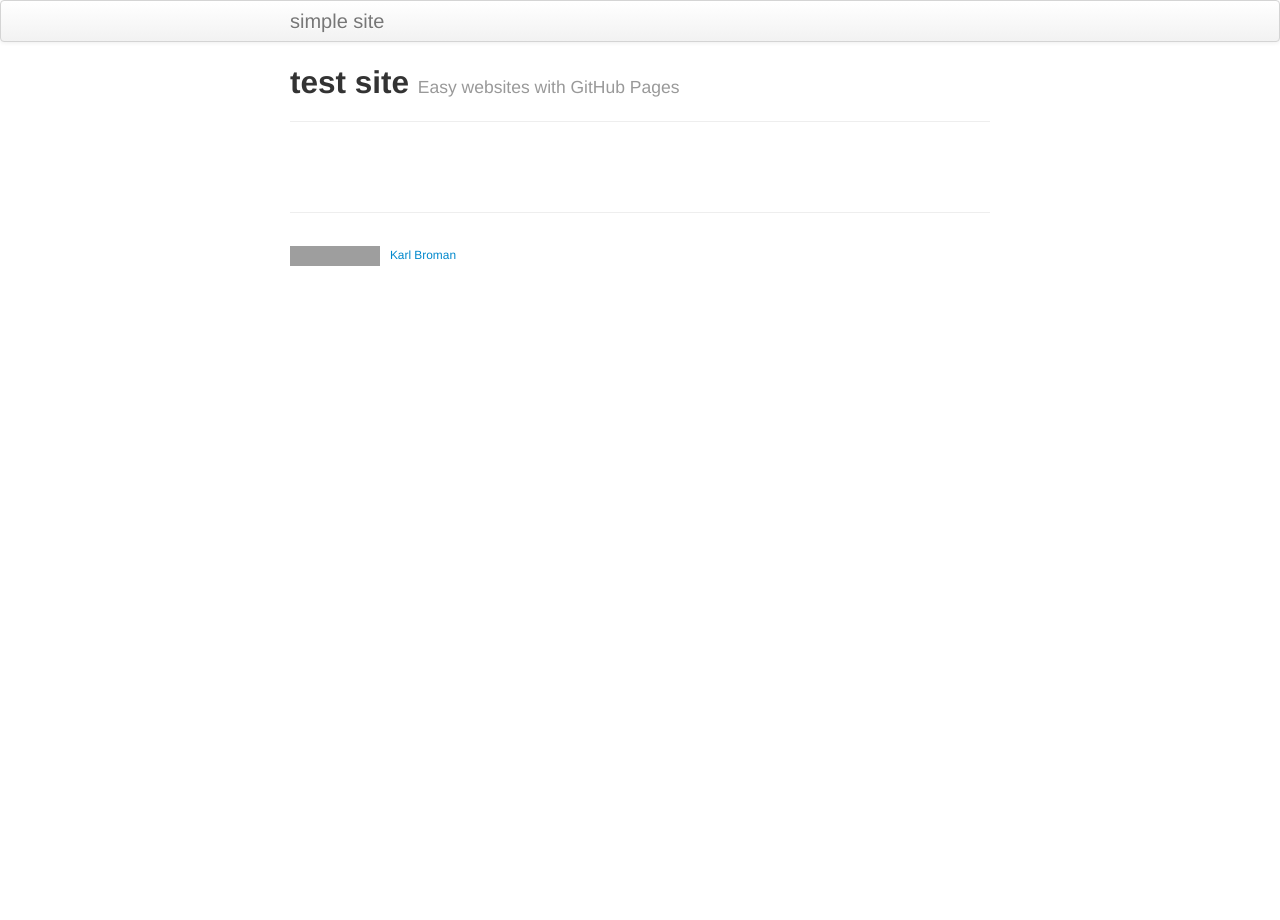
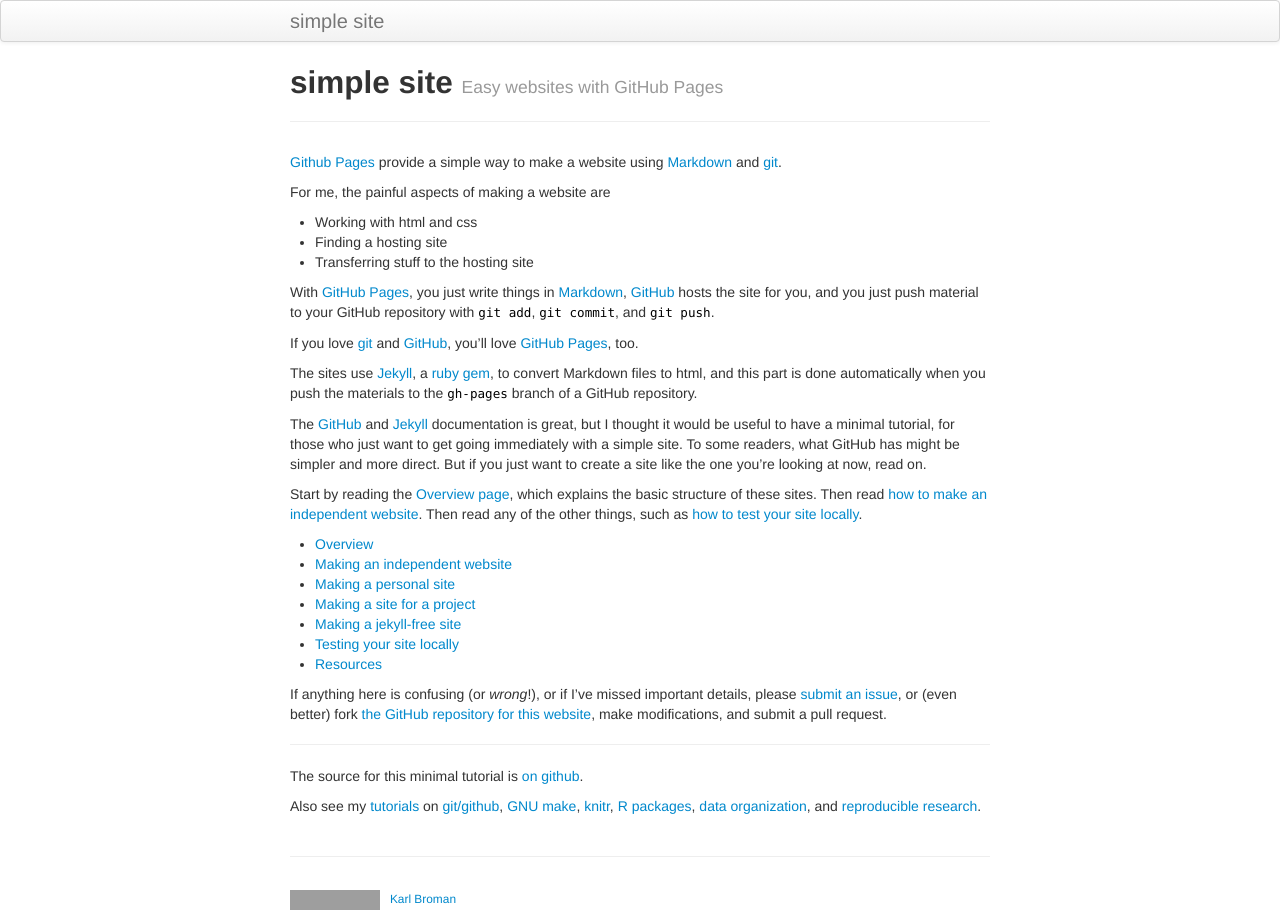
Before and after one commit to jhdalal/test_site, a Jekyll site: the page built from index.md, in a window 1280 px wide. Built offline with Jekyll 4.4.1, drawn with Linux system fonts in a browser that asks for light colours; grey boxes are pictures that could not be loaded.

Commit message:
Initial commit of web site

```diff
--- a/_config.yml
+++ b/_config.yml
@@ -10,14 +10,14 @@ highlighter: rouge
 #
 title : simple site
 author :
-  name : Jignesh Dalal
-  email : jignesh.h.dalal@gmail.com
-  github : jhdalal
-  twitter : nil
+  name : Karl Broman
+  email : kbroman@gmail.com
+  github : kbroman
+  twitter : kwbroman
   feedburner : nil
 
 # NOTE: If replacing this next line with your own URL, you likely want "https://" not "http://"
-production_url : http://jhdalal.github.io/test_site
+production_url : http://kbroman.github.io/simple_site
 
 # Tell Github to use the kramdown markdown interpreter
 # (see https://help.github.com/articles/migrating-your-pages-site-from-maruku)
@@ -52,7 +52,7 @@ JB :
   #     This means always setting the protocol (http|https) or prefixing with "/"
   #
   # NOTE: If replacing this next line with your own URL, you likely want "https://" not "http://"
-  BASE_PATH : http://jhdalal.github.io/test_site
+  BASE_PATH : http://kbroman.org/simple_site
 
   # By default, the asset_path is automatically defined relative to BASE_PATH plus the enabled theme.
   # ex: [BASE_PATH]/assets/themes/[THEME-NAME]
--- a/_includes/themes/twitter/default.html
+++ b/_includes/themes/twitter/default.html
@@ -46,7 +46,7 @@
         <p><small>
   <!-- start of Karl's footer; modify this part -->
           <a href="https://creativecommons.org/publicdomain/zero/1.0/"><img src="https://i.creativecommons.org/p/zero/1.0/88x31.png" alt="CC0"/></a> &nbsp;
-          <a href="http://jhdalal.github.io">Karl Broman</a>
+          <a href="http://kbroman.org">Karl Broman</a>
   <!-- end of Karl's footer; modify this part -->
         </small></p>
       </footer>
--- a/index.md
+++ b/index.md
@@ -1,6 +1,72 @@
 ---
 layout: page
-title: test site
+title: simple site
 tagline: Easy websites with GitHub Pages
 description: Minimal tutorial on making a simple website with GitHub Pages
 ---
+
+[Github Pages](https://pages.github.com) provide a simple way to make a
+website using
+[Markdown](https://daringfireball.net/projects/markdown/) and
+[git](https://git-scm.com).
+
+For me, the painful aspects of making a website are
+
+- Working with html and css
+- Finding a hosting site
+- Transferring stuff to the hosting site
+
+With [GitHub Pages](https://pages.github.com), you just write things in
+[Markdown](https://daringfireball.net/projects/markdown/),
+[GitHub](https://github.com) hosts the site for you, and you just push
+material to your GitHub repository with `git add`, `git commit`, and
+`git push`.
+
+If you love [git](https://git-scm.com/) and
+[GitHub](https://github.com), you'll love
+[GitHub Pages](https://pages.github.com), too.
+
+The sites use [Jekyll](https://jekyllrb.com/), a
+[ruby](https://www.ruby-lang.org/en/) [gem](https://rubygems.org/), to
+convert Markdown files to html, and this part is done
+automatically when you push the materials to the `gh-pages` branch
+of a GitHub repository.
+
+The [GitHub](https://pages.github.com) and
+[Jekyll](https://jekyllrb.com) documentation is great, but I thought it
+would be useful to have a minimal tutorial, for those who just want to
+get going immediately with a simple site. To some readers, what GitHub
+has might be simpler and more direct.  But if you just want to create
+a site like the one you're looking at now, read on.
+
+Start by reading the [Overview page](pages/overview.html), which
+explains the basic structure of these sites. Then read
+[how to make an independent website](pages/independent_site.html). Then
+read any of the other things, such as
+[how to test your site locally](pages/local_test.html).
+
+- [Overview](pages/overview.html)
+- [Making an independent website](pages/independent_site.html)
+- [Making a personal site](pages/user_site.html)
+- [Making a site for a project](pages/project_site.html)
+- [Making a jekyll-free site](pages/nojekyll.html)
+- [Testing your site locally](pages/local_test.html)
+- [Resources](pages/resources.html)
+
+If anything here is confusing (or _wrong_!), or if I've missed
+important details, please
+[submit an issue](https://github.com/kbroman/simple_site/issues), or (even
+better) fork [the GitHub repository for this website](https://github.com/kbroman/simple_site),
+make modifications, and submit a pull request.
+
+---
+
+The source for this minimal tutorial is [on github](https://github.com/kbroman/simple_site).
+
+Also see my [tutorials](http://kbroman.org/pages/tutorials) on
+[git/github](http://kbroman.org/github_tutorial),
+[GNU make](http://kbroman.org/minimal_make),
+[knitr](http://kbroman.org/knitr_knutshell),
+[R packages](http://kbroman.org/pkg_primer),
+[data organization](http://kbroman.org/dataorg),
+and [reproducible research](http://kbroman.org/steps2rr).
```
Also changed, not shown: pages/independent_site.md (added, +203 -0 lines), pages/local_test.md (added, +60 -0 lines), pages/nojekyll.md (added, +24 -0 lines), pages/overview.md (added, +107 -0 lines), pages/project_site.md (added, +61 -0 lines), pages/resources.md (added, +26 -0 lines), pages/user_site.md (added, +53 -0 lines).
